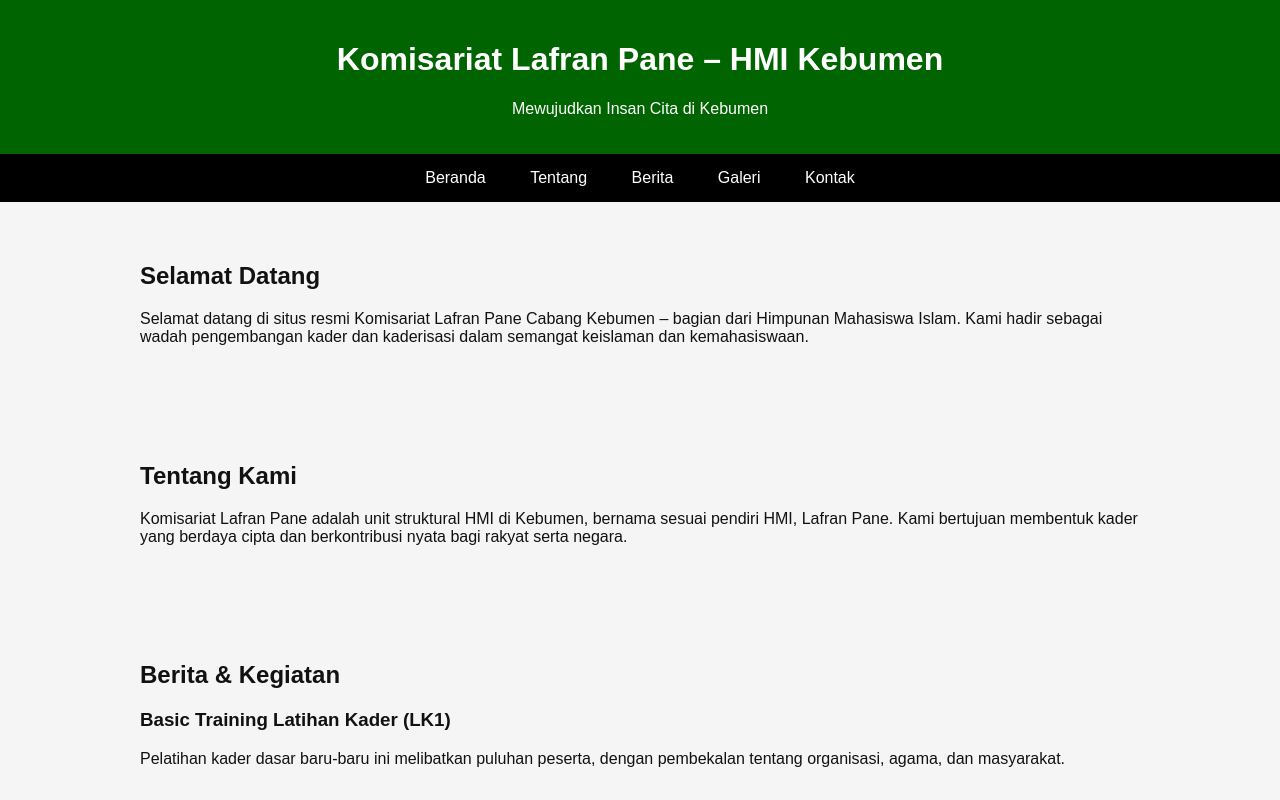
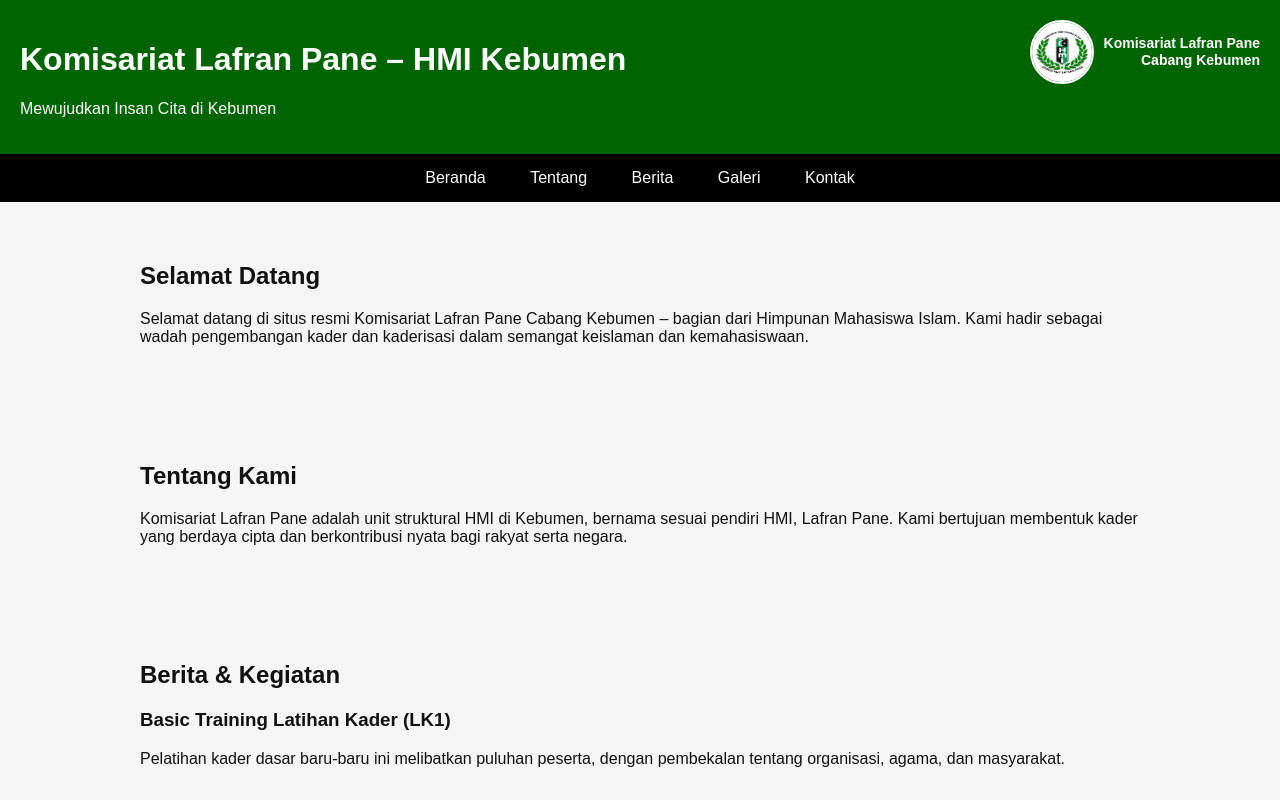
Before and after one commit to RidhoRokhman/Komisariat-Lafran-Pane-, a plain HTML site: page index.html in a window 1280 px wide. Shown: the top 800 px of the page. Drawn offline with Linux system fonts and the light colour scheme.

Commit message:
Update index.html

```diff
--- a/index.html
+++ b/index.html
@@ -7,7 +7,7 @@
   <style>
     :root {--hijau: #006400;--hitam: #000;--putih: #fff;}
     body {margin:0;font-family:sans-serif;background:#f5f5f5;color:#111;}
-    header, footer {background:var(--hijau);color:var(--putih);text-align:center;padding:20px;}
+    header, footer {background:var(--hijau);color:var(--putih);padding:20px;position:relative;}
     nav {background:var(--hitam);text-align:center;}
     nav a {color:var(--putih);display:inline-block;padding:15px 20px;text-decoration:none;}
     nav a:hover {background:#014d01;}
@@ -19,11 +19,47 @@
     .contact-form button {padding:12px;background:var(--hijau);color:var(--putih);border:none;cursor:pointer;}
     .contact-form button:hover {background:#014d01;}
     footer a {color:var(--putih);text-decoration:underline;}
+
+    /* Logo dan teks di kanan atas header */
+    .logo-wrapper {
+      position: absolute;
+      top: 20px;
+      right: 20px;
+      display: flex;
+      align-items: center;
+      gap: 10px;
+    }
+    .logo-wrapper img {
+      width: 60px;
+      height: 60px;
+      border-radius: 50%;
+      border: 2px solid var(--putih);
+    }
+    .logo-wrapper span {
+      font-weight: bold;
+      font-size: 14px;
+      text-align: right;
+      line-height: 1.2;
+    }
+
+    @media (max-width: 600px) {
+      .logo-wrapper {
+        flex-direction: column;
+        align-items: flex-end;
+      }
+      .logo-wrapper span {
+        font-size: 12px;
+      }
+    }
   </style>
 </head>
 <body>
 
   <header>
+    <div class="logo-wrapper">
+      <img src="logo-hmi.png" alt="Logo HMI">
+      <span>Komisariat Lafran Pane<br>Cabang Kebumen</span>
+    </div>
     <h1>Komisariat Lafran Pane – HMI Kebumen</h1>
     <p>Mewujudkan Insan Cita di Kebumen</p>
   </header>
@@ -52,7 +88,6 @@
       <h3>Basic Training Latihan Kader (LK1)</h3>
       <p>Pelatihan kader dasar baru-baru ini melibatkan puluhan peserta, dengan pembekalan tentang organisasi, agama, dan masyarakat.</p>
     </article>
-    <!-- Tambahkan artikel berita selanjutnya -->
   </section>
 
   <section id="galeri">
```
